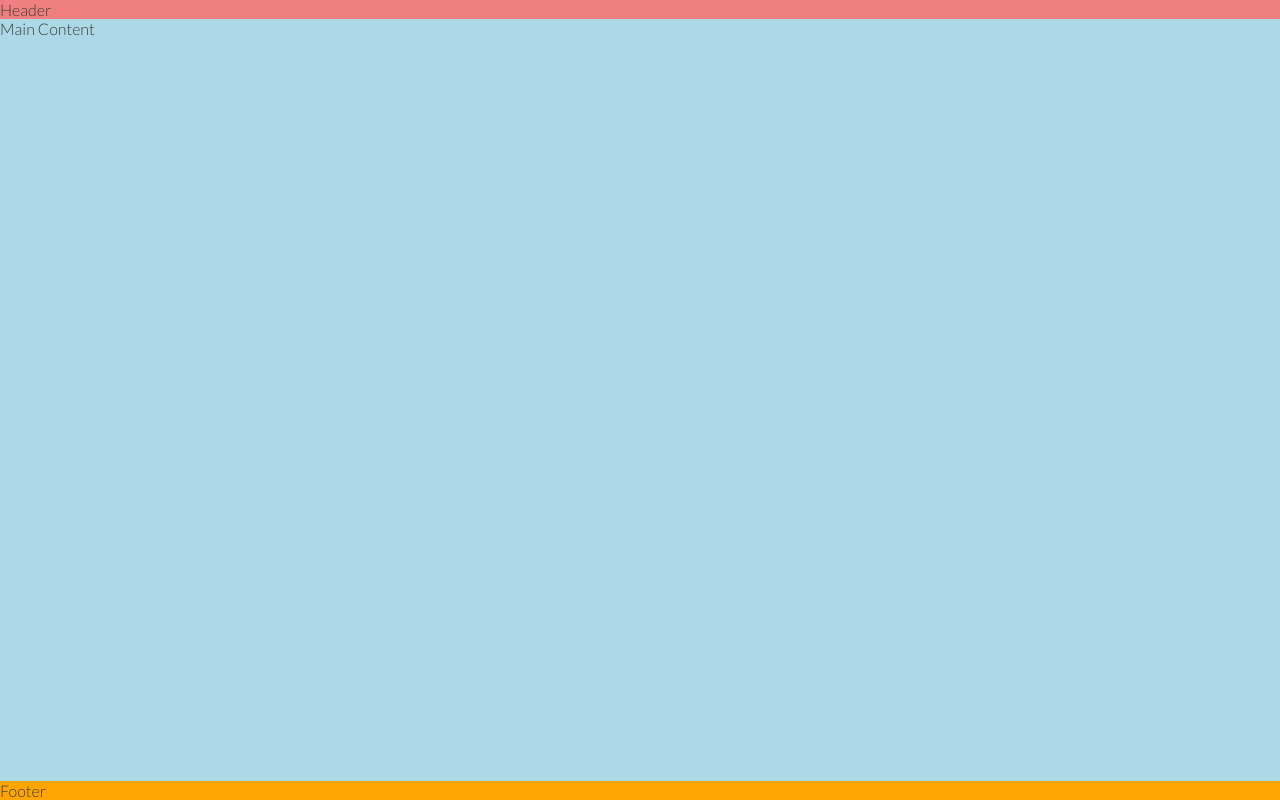
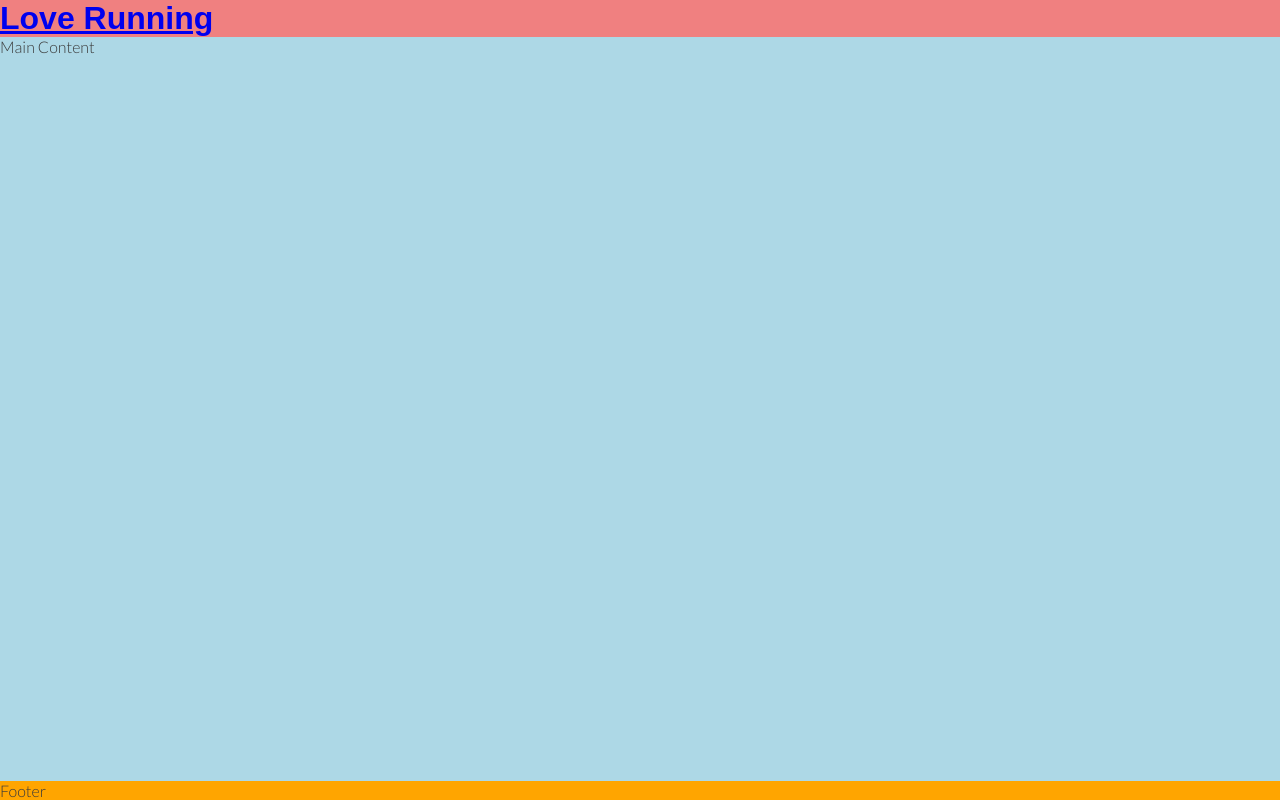
Before and after one commit to mashanyxberg-afk/love-running, a plain HTML site: page index.html in a window 1280 px wide. Drawn offline with Linux system fonts and the light colour scheme.

Commit message:
Add logo to header and apply Oswald font

```diff
--- a/assets/css/style.css
+++ b/assets/css/style.css
@@ -22,6 +22,9 @@ body {
 header {
     background-color: lightcoral;
 }
+h1 {
+    font-family: 'Osvald', sans-serif;
+}
 /* Main Content */
 main {
     background-color: lightblue;
--- a/index.html
+++ b/index.html
@@ -21,7 +21,11 @@
 
 <body>
     <!-- Header -->
-    <header>Header</header>
+    <header>
+        <a href="index.html">
+            <h1 id="logo">Love Running</h1>
+        </a>
+    </header>
 
     <!-- Main Content-->
     <main>Main Content</main>
```
